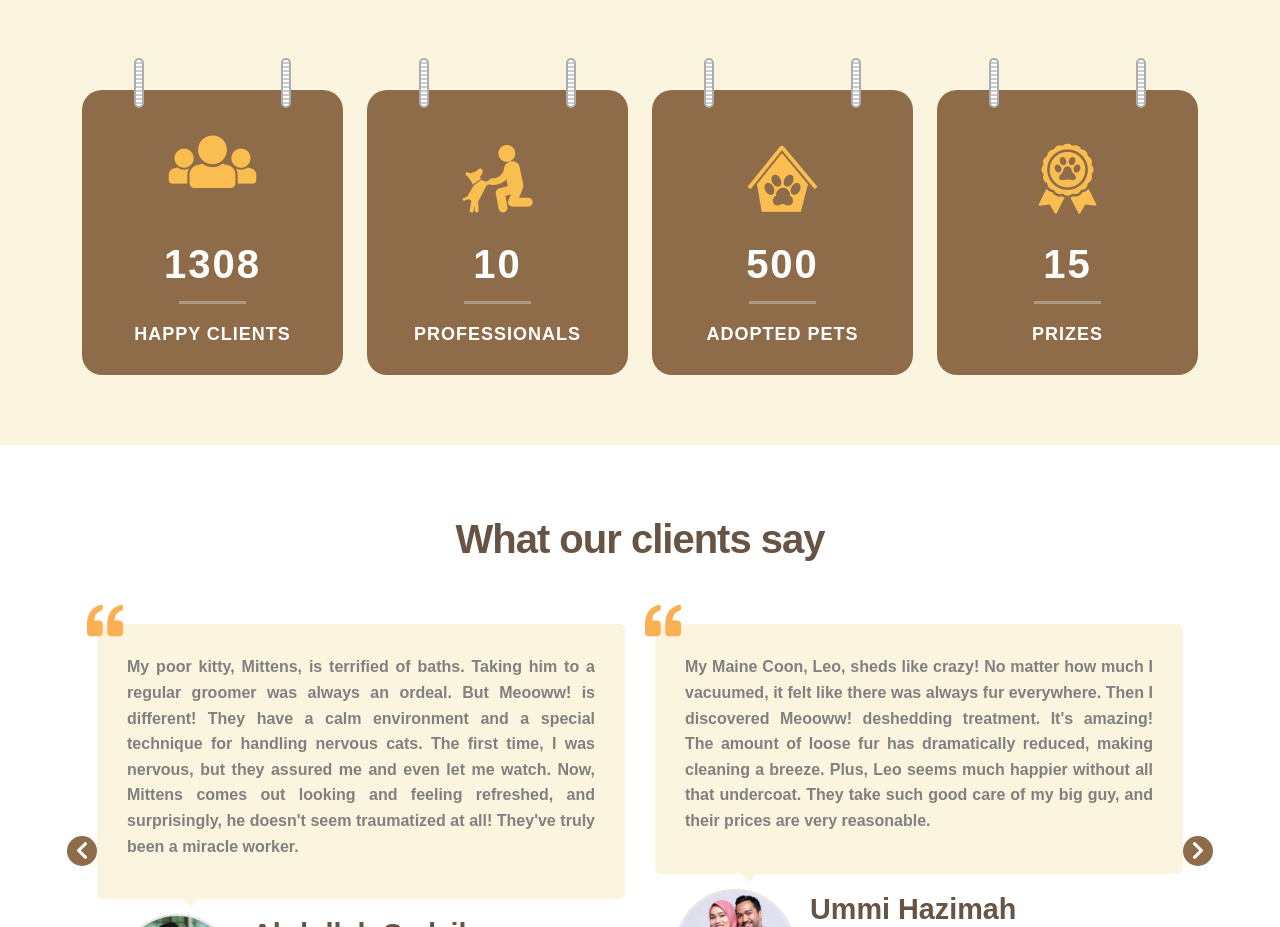
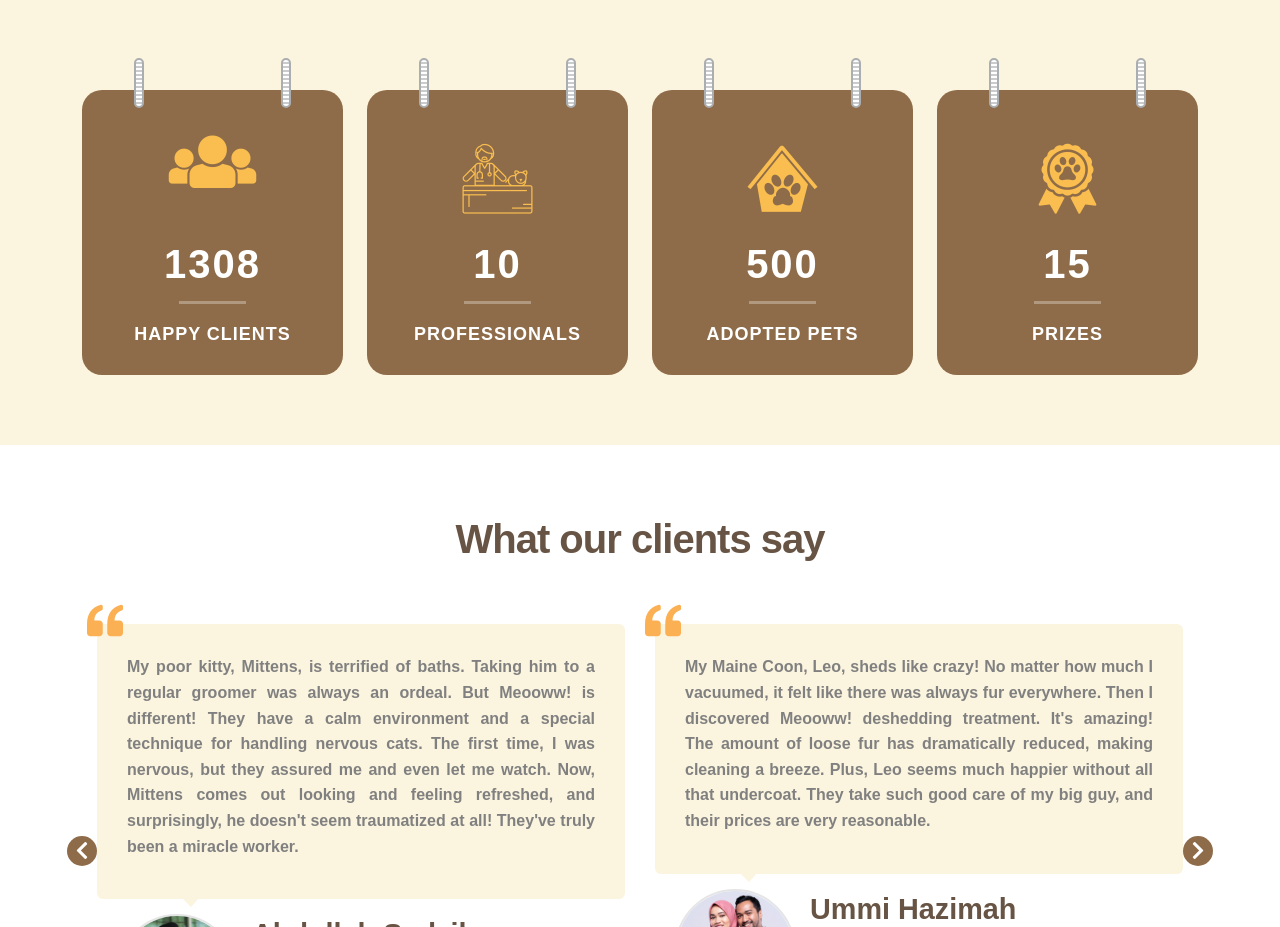
Before and after one commit to AmiraHamidi/Meooww, a plain HTML site: page about.html in a window 1280 px wide. Shown: the part 1340-2267 px from the top of the page. Drawn offline with Linux system fonts and the light colour scheme; a web font is replaced by a local one.

Commit message:
Update about.html

```diff
--- a/about.html
+++ b/about.html
@@ -228,7 +228,7 @@
           <!-- Counter -->
           <div class="col-xl-3 col-md-6">
             <div class="counter">
-              <i class="counter-icon flaticon-dog-in-front-of-a-man"></i>
+              <i class="counter-icon flaticon-vet-with-cat"></i>
               <!-- insert your final value on data-count= -->
               <div class="counter-value" data-count="10">0</div>
               <h3 class="title">Professionals</h3>
```
